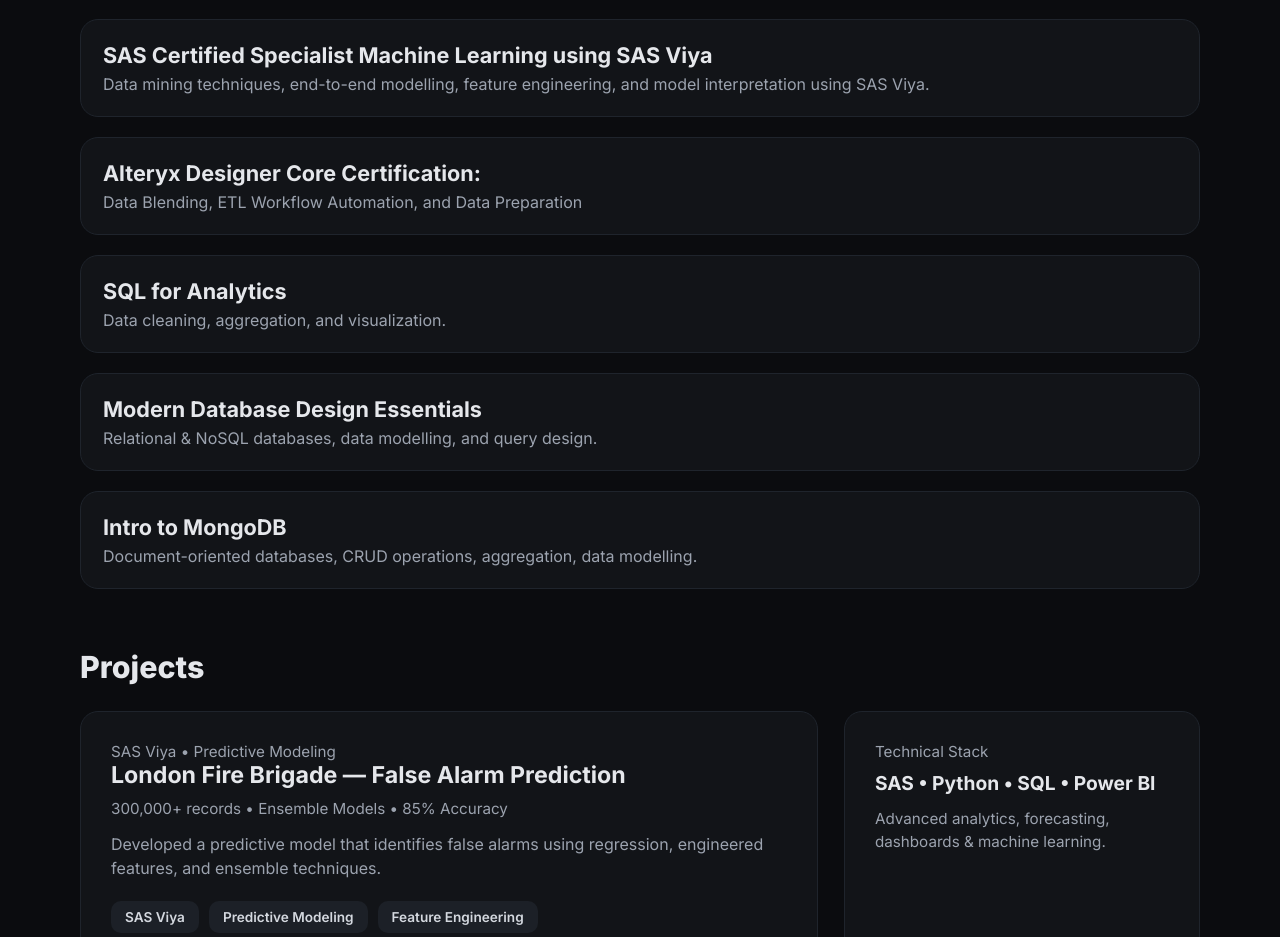
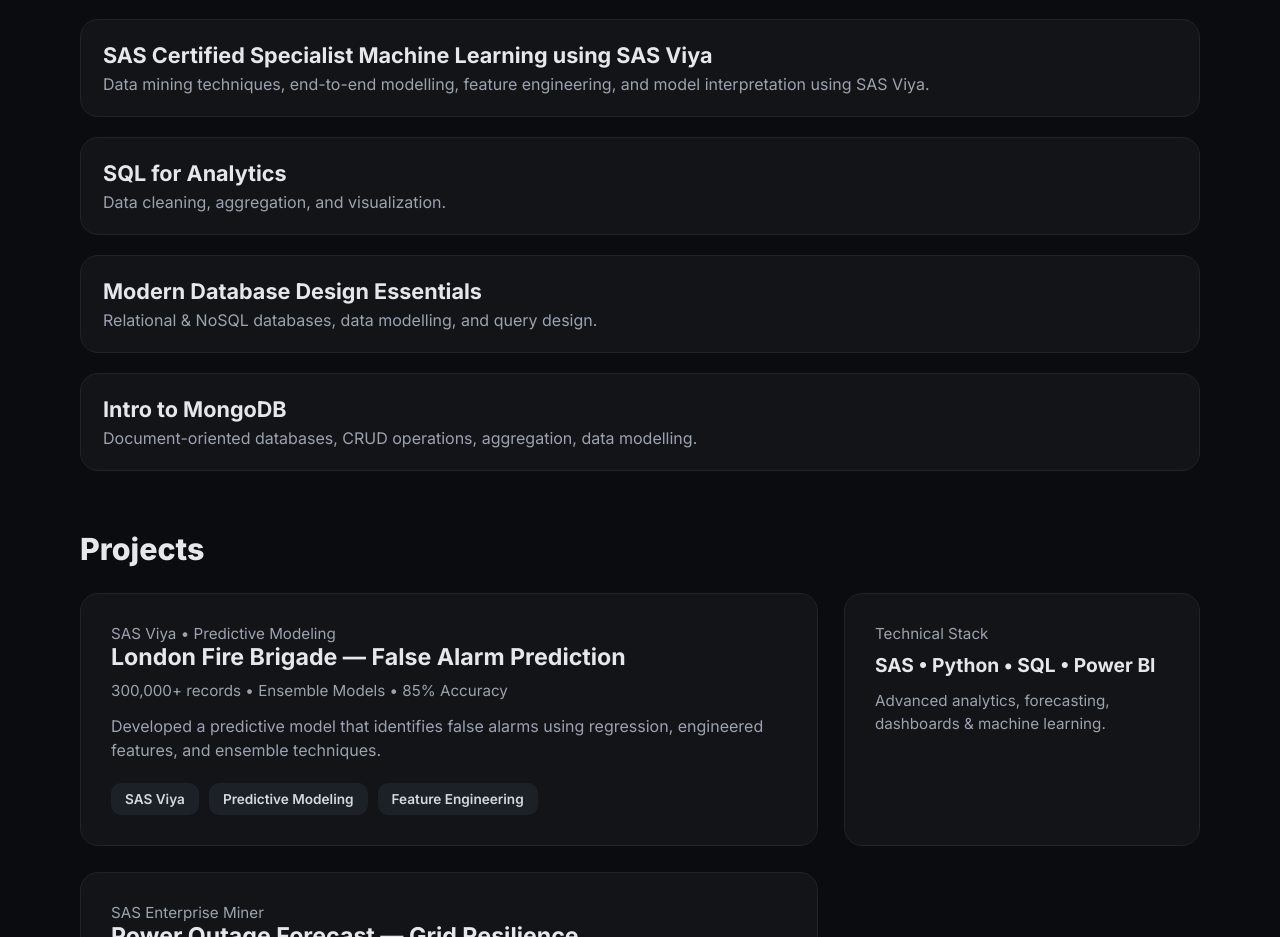
Before and after one commit to AvanthigaRK/AvanthigaRK_portfolio, a plain HTML site: page index.html in a window 1280 px wide. Shown: the part 2000-2937 px from the top of the page. Drawn offline with nearby package versions, Linux system fonts and the light colour scheme.

Commit message:
Update index.html

```diff
--- a/index.html
+++ b/index.html
@@ -342,7 +342,6 @@ using SAS Viya, SAS Enterprise Miner, SQL, Python, and BI tools like Power BI an
   <div class="case"><h4>SAS Certified Predictive Modeler</h4><p>Hands-on certification demonstrating mastery in predictive modeling, variable selection, and advanced analytics workflows.</p></div>
   <div class="case"><h4>SAS Certified Specialist Machine Learning using SAS Viya</h4><p>Data mining techniques, end-to-end modelling, feature
 engineering, and model interpretation using SAS Viya. </p></div>
-  <div class="case"><h4>Alteryx Designer Core Certification: </h4><p>Data Blending, ETL Workflow Automation, and Data Preparation</p></div>
 <div class="case"><h4>SQL for Analytics</h4><p> Data cleaning, aggregation, and visualization.</p></div>
 <div class="case"><h4>Modern Database Design Essentials</h4><p>Relational & NoSQL databases, data modelling, and query design.</p></div>
 <div class="case"><h4>Intro to MongoDB</h4><p> Document-oriented databases, CRUD operations, aggregation, data modelling.</p></div>
```
